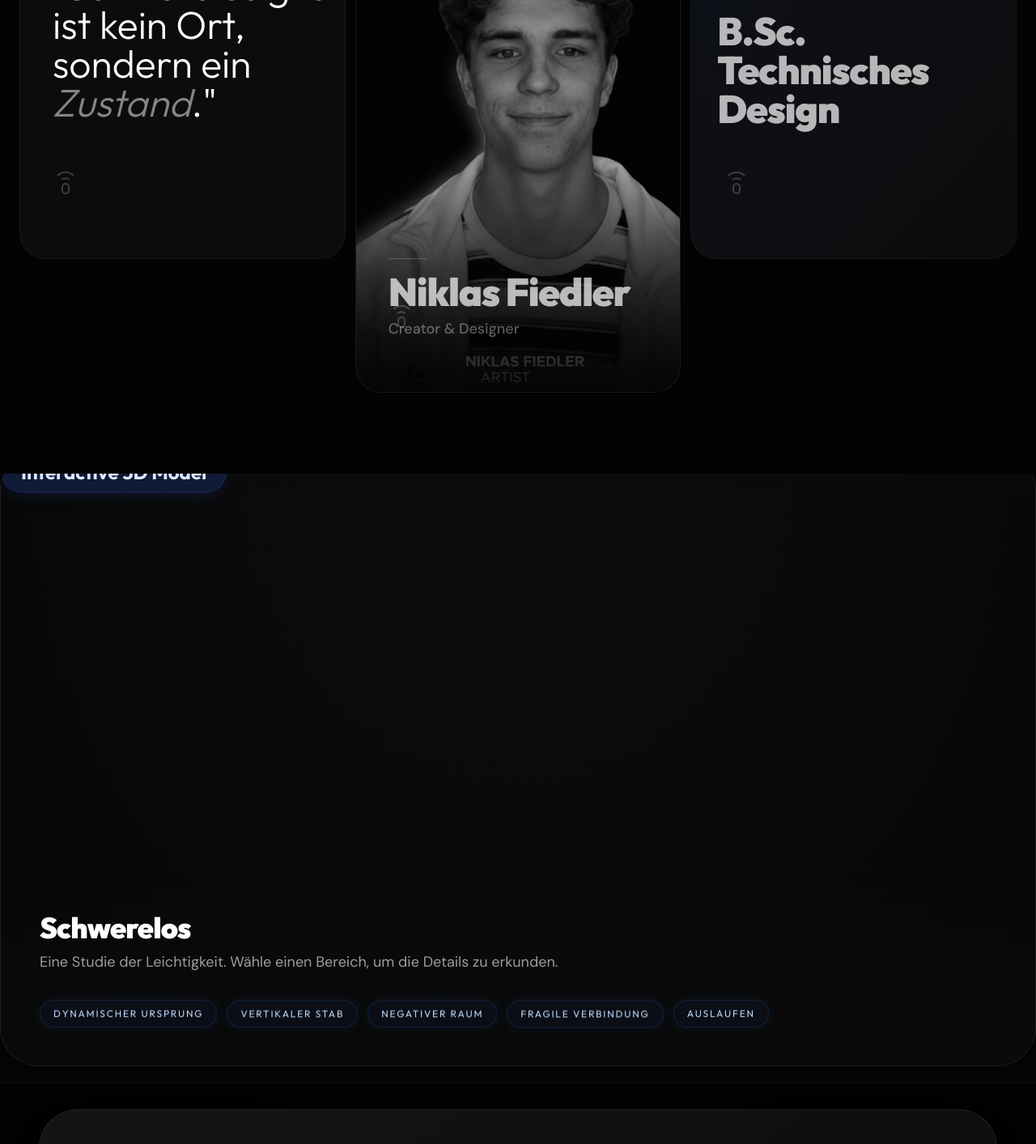
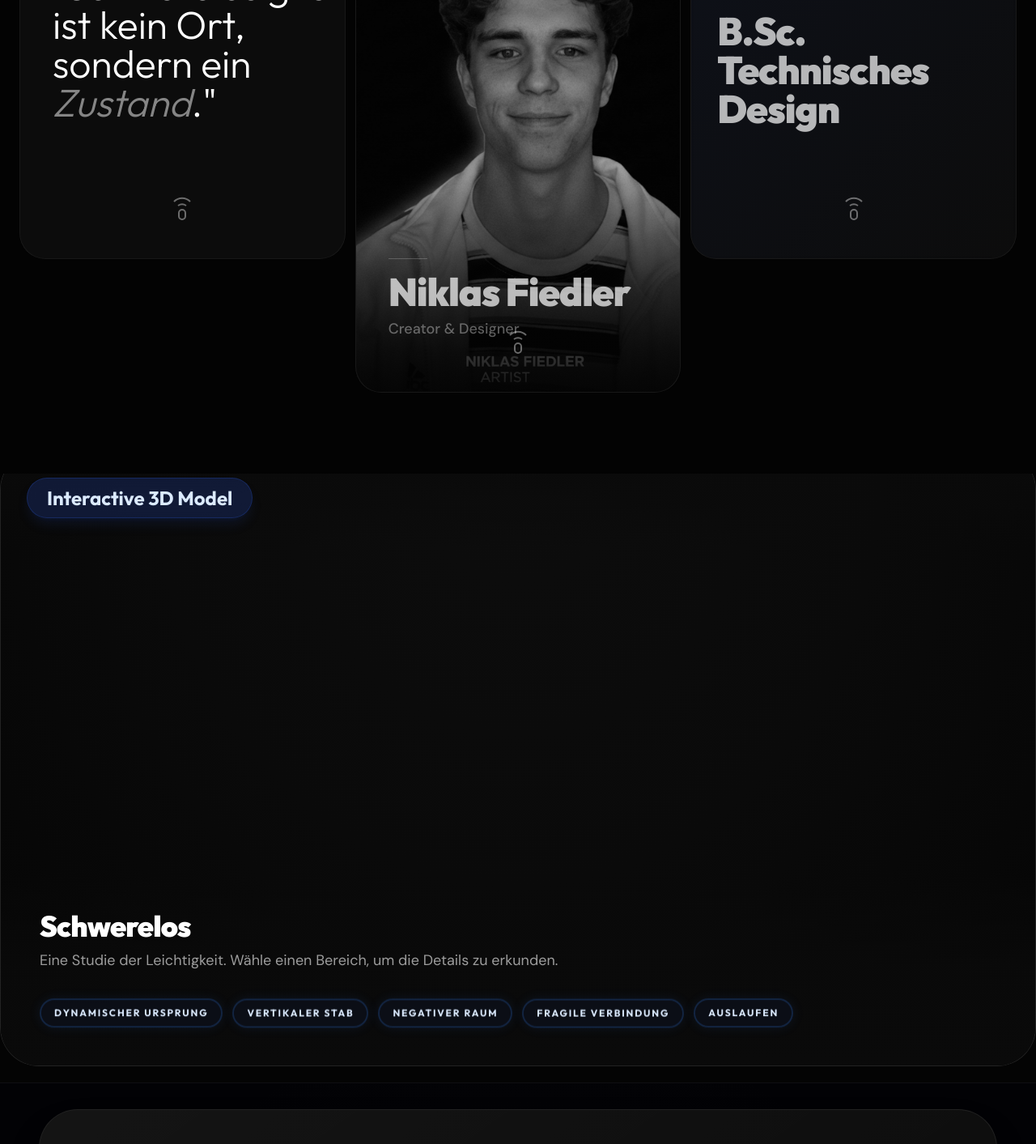
Before and after one commit to Nklsfdler/Schwerelos, a Next.js app: page / in a window 1280 px wide. Shown: the part 9015-10428 px from the top of the page at 81% size. Built offline with nearby package versions, Linux system fonts and the light colour scheme.

Commit message:
chore: Final UI Polish Round 21 (Audi PNG, Center Touch, Fix 3D Layout)

```diff
--- a/app/components/ModelSection.tsx
+++ b/app/components/ModelSection.tsx
@@ -86,7 +86,8 @@ export default function ModelSection() {
                 <div className="absolute inset-0 bg-[radial-gradient(ellipse_at_top,_var(--tw-gradient-stops))] from-neutral-800/10 via-[#0a0a0a] to-[#050505] pointer-events-none" />
 
                 {/* 1. TOP: STATIC HEADER (Badge Only) */}
-                <div className="relative z-30 w-full p-0 flex flex-col items-start bg-gradient-to-b from-[#0a0a0a] to-transparent shrink-0">
+                {/* 1. TOP: STATIC HEADER (Badge Only) */}
+                <div className="relative z-30 w-full p-6 md:p-8 flex flex-col items-start bg-gradient-to-b from-[#0a0a0a] to-transparent shrink-0">
                     <span className="text-xl md:text-2xl text-blue-100 font-[family-name:var(--font-outfit)] font-bold block mb-2 border border-blue-900/50 px-6 py-2 rounded-full bg-blue-950/60 backdrop-blur-md shadow-lg shadow-blue-900/20">
                         Interactive 3D Model
                     </span>
@@ -143,7 +144,7 @@ export default function ModelSection() {
                     </AnimatePresence>
 
                     {/* Buttons (Left Aligned) */}
-                    <div className="flex flex-wrap gap-2 md:gap-3 justify-start items-center">
+                    <div className="flex flex-wrap gap-2 md:gap-3 justify-start items-center relative z-50">
                         {DATA.map((item, index) => (
                             <TabButton
                                 key={index}
@@ -153,20 +154,27 @@ export default function ModelSection() {
                                 index={index}
                             />
                         ))}
+                    </div>
+                </div>
+
+                {/* RESET BUTTON (MOVED TO TOP RIGHT) */}
+                <AnimatePresence>
                     {activeIndex !== null && (
-                            <button
+                        <motion.button
+                            initial={{ opacity: 0, scale: 0.8 }}
+                            animate={{ opacity: 1, scale: 1 }}
+                            exit={{ opacity: 0, scale: 0.8 }}
                             onClick={() => setActiveIndex(null)}
-                                className="absolute bottom-8 left-1/2 -translate-x-1/2 flex items-center gap-3 h-12 px-6 rounded-full bg-white/10 backdrop-blur-md border border-white/20 text-white shadow-xl hover:bg-white/20 transition-all group z-40"
+                            className="absolute top-8 right-8 z-50 flex items-center gap-3 h-12 px-6 rounded-full bg-white/10 backdrop-blur-md border border-white/20 text-white shadow-xl hover:bg-white/20 transition-all group"
                             title="Reset View"
                         >
                             <div className="w-6 h-6 flex items-center justify-center rounded-full border border-white/50 text-white group-hover:scale-110 transition-transform">
                                 <svg xmlns="http://www.w3.org/2000/svg" width="12" height="12" viewBox="0 0 24 24" fill="none" stroke="currentColor" strokeWidth="3" strokeLinecap="round" strokeLinejoin="round"><path d="M3 12a9 9 0 1 0 9-9 9.75 9.75 0 0 0-6.74 2.74L3 8" /><path d="M3 3v5h5" /></svg>
                             </div>
                             <span className="text-xs uppercase tracking-widest font-bold font-[family-name:var(--font-outfit)]">Ansicht zurücksetzen</span>
-                            </button>
+                        </motion.button>
                     )}
-                    </div>
-                </div>
+                </AnimatePresence>
 
             </div>
         </section >
@@ -192,10 +200,10 @@ function TabButton({ active, onClick, label, index }: { active: boolean, onClick
                 delay: index * 0.2
             }}
             className={`
-                px-4 py-2 rounded-full border text-xs uppercase tracking-[0.15em] transition-all duration-300 relative cursor-pointer font-[family-name:var(--font-outfit)]
+                px-4 py-2 rounded-full border-2 text-xs uppercase tracking-[0.15em] transition-all duration-300 relative cursor-pointer font-[family-name:var(--font-outfit)]
                 ${active
-                    ? "bg-white text-black border-white font-bold shadow-[0_0_20px_rgba(59,130,246,0.5)] ring-1 ring-blue-400"
-                    : "bg-blue-900/10 border-blue-500/20 text-blue-200 hover:bg-blue-500/20 hover:text-white hover:border-blue-400/50 backdrop-blur-sm shadow-[0_0_15px_rgba(59,130,246,0.1)]"
+                    ? "bg-white text-black border-white font-black shadow-[0_0_20px_rgba(59,130,246,0.5)] ring-1 ring-blue-400"
+                    : "bg-blue-900/10 border-blue-500/20 text-blue-100 hover:bg-blue-500/20 hover:text-white hover:border-blue-400/50 backdrop-blur-sm shadow-[0_0_15px_rgba(59,130,246,0.1)] font-bold"
                 }
             `}
         >
--- a/app/page.tsx
+++ b/app/page.tsx
@@ -143,22 +143,17 @@ function SpotlightCard({ children, className = "", colSpan = "col-span-1", rowSp
             className={`relative border border-white/5 bg-neutral-900/50 backdrop-blur-sm overflow-hidden rounded-[2rem] group ${colSpan} ${rowSpan} ${className}`}
             onMouseMove={handleMouseMove}
         >
-            {/* AFFORDANCE: TOUCH ICON WITH WAVES (Positioned per tile content) */}
-            <div className={`absolute z-20 flex items-center justify-center opacity-40 group-hover:opacity-0 transition-opacity duration-500 pointer-events-none ${
-                // Custom positioning based on grid area:
-                // If it's the "Niklas" tile (col-span-2 row-span-2), put it Bottom Center.
-                // Else (Psychology/Degree), put it Bottom Left.
-                colSpan.includes('col-span-2') ? 'bottom-20 left-1/2 -translate-x-1/2' : 'bottom-16 left-8'
-                }`}>
+            {/* AFFORDANCE: TOUCH ICON WITH WAVES (Centered Bottom) */}
+            <div className="absolute z-20 flex items-center justify-center opacity-40 group-hover:opacity-0 transition-opacity duration-500 pointer-events-none bottom-8 left-1/2 -translate-x-1/2">
                 <div className="relative">
-                    <svg width="48" height="48" viewBox="0 0 24 24" fill="none" stroke="currentColor" strokeWidth="1" className="text-white animate-pulse relative z-10">
+                    <svg width="48" height="48" viewBox="0 0 24 24" fill="none" stroke="currentColor" strokeWidth="1" className="text-white relative z-10">
                         <path d="M12 10a2 2 0 0 0-2 2v2a2 2 0 0 0 2 2 2 2 0 0 0 2-2v-2a2 2 0 0 0-2-2z" />
                         <path d="M9.5 7.5a4.5 4.5 0 0 1 5 0" />
                         <path d="M7 5a7 7 0 0 1 10 0" />
                     </svg>
-                    {/* Ripple Effects (Waves) */}
-                    <div className="absolute inset-0 bg-white/20 rounded-full animate-ping delay-75" />
-                    <div className="absolute inset-0 bg-white/10 rounded-full animate-ping delay-150 duration-1000 scale-150" />
+                    {/* Ripple Effects (Slower) */}
+                    <div className="absolute inset-0 bg-white/20 rounded-full animate-ping delay-75 duration-[2000ms]" />
+                    <div className="absolute inset-0 bg-white/10 rounded-full animate-ping delay-300 duration-[2500ms] scale-150" />
                 </div>
             </div>
 
```
Also changed, not shown: public/logos/Audi Academy.png (deleted), public/logos/Audie Akademie.png (added). Lines whose indentation alone changed are shown as unchanged.
